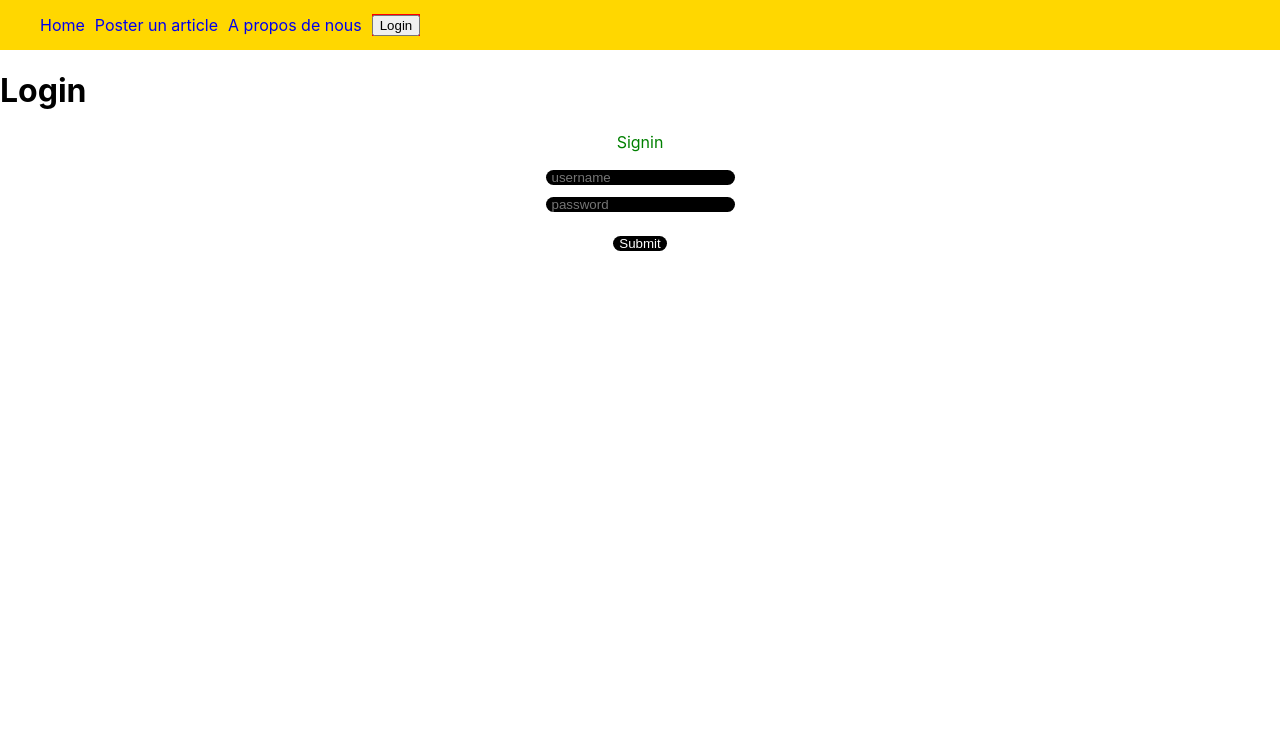
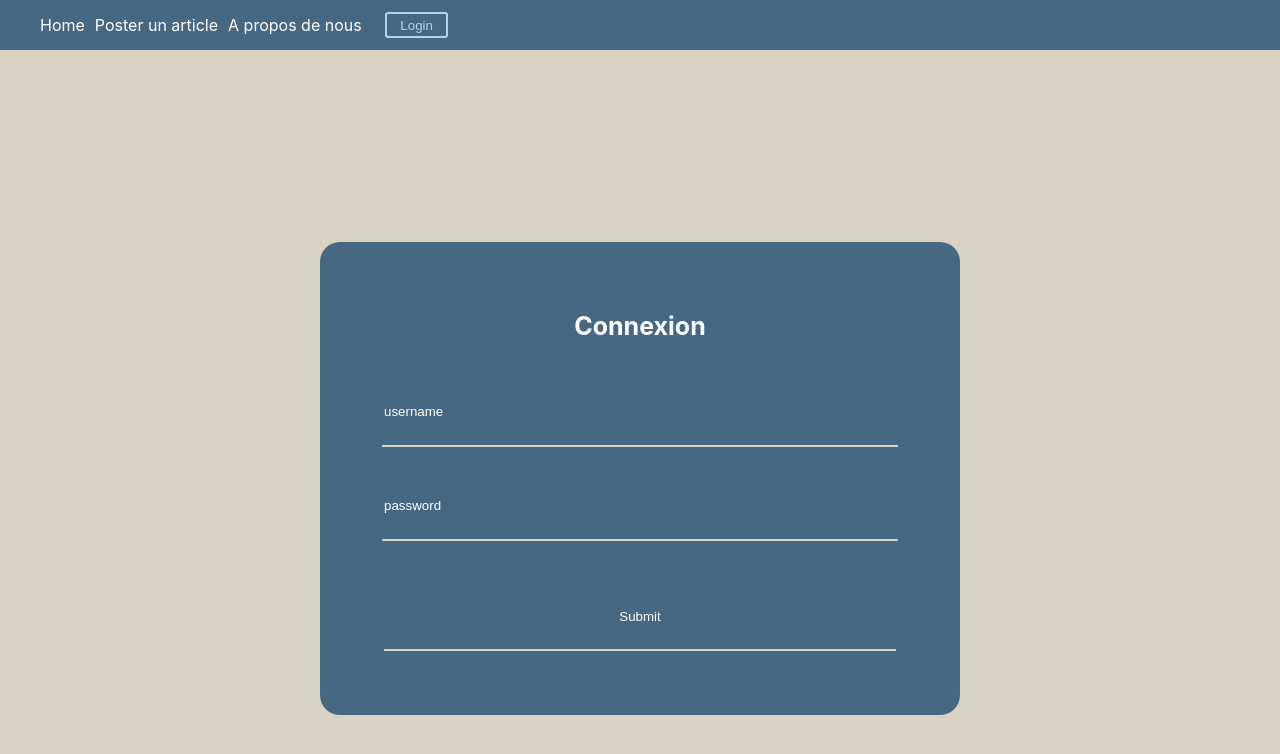
Before and after one commit to EauDeux/React-Project-AK, a React (Create React App) app: page /login in a window 1280 px wide. Shown: the top 754 px of the page. Built offline with nearby package versions, Linux system fonts and the light colour scheme.

Commit message:
add styled nav + form

```diff
--- a/src/components/header/Nav.styled.js
+++ b/src/components/header/Nav.styled.js
@@ -1,11 +1,12 @@
 import styled from 'styled-components'
 
 export const StyledNav = styled.nav`
-  background-color: gold;
+  background-color: #476883;
   width: 100%;
   height: 50px;
   display: flex;
   align-items: center;
+  color: white;
   /* justify-content: space-around; */
 `
 
@@ -18,6 +19,7 @@ export const StyledUl = styled.ul`
 
 export const StyledLink = styled.a`
   text-decoration: none;
+  color: white;
   display: block;
   margin-right: 10px;
 `
--- /dev/null
+++ b/src/components/logout/Button.styled.js
@@ -0,0 +1,10 @@
+import styled from 'styled-components'
+
+export const StyledButton = styled.button`
+  background: transparent;
+  border-radius: 3px;
+  border: 2px solid ${props => props.theme.main};
+  color: ${props => props.theme.main};
+  margin: 0.5em 1em;
+  padding: 0.25em 1em;
+`
--- a/src/components/logout/index.js
+++ b/src/components/logout/index.js
@@ -1,6 +1,7 @@
 import React from 'react'
-import styled from 'styled-components'
 import { useHistory } from 'react-router-dom'
+
+import { StyledButton } from './Button.styled'
 
 const Logout = () => {
   const history = useHistory()
@@ -16,23 +17,16 @@ const Logout = () => {
   }
 
   return (
-    <Container>
+    <>
       {isToken ? (
-        <LogoutButton onClick={handleLogout}>Déconnexion</LogoutButton>
+        <StyledButton theme={{ main: 'red' }} onClick={handleLogout}>
+          Déconnexion
+        </StyledButton>
       ) : (
-        <button onClick={handleSignIn}>Login</button>
+        <StyledButton onClick={handleSignIn}>Login</StyledButton>
       )}
-    </Container>
+    </>
   )
 }
 
-const LogoutButton = styled.button`
-  padding: 12px;
-  background-color: green;
-`
-
-const Container = styled.div`
-  background-color: red;
-`
-
 export default Logout
--- /dev/null
+++ b/src/components/signin/Form.Styled.js
@@ -0,0 +1,42 @@
+import styled from 'styled-components'
+
+export const StyledSpan = styled.span`
+  color: white;
+  margin-top: 5px;
+  margin-bottom: 12px;
+  font-weight: bold;
+  font-size: 25px;
+`
+
+export const StyledForm = styled.form`
+  display: flex;
+  flex-direction: column;
+  align-items: center;
+  /* justify-content: center; */
+  background-color: #476883;
+  /* opacity: 0.5; */
+  width: 40%;
+  padding: 5%;
+  border-radius: 20px;
+  margin-left: auto;
+  margin-right: auto;
+  margin-top: 15%;
+`
+
+export const SigninInput = styled.input`
+  /* margin: 6px 0px;
+  border-radius: 12px;
+  border: none;
+  background-color: white;
+  heignt: 30px;
+  color: white;
+  padding: 0px 6px; */
+  border-radius: initial;
+  border: none;
+  border-bottom: solid 2px #d9d2c2;
+  background-color: #476883;
+  width: 100%;
+  padding-top: 10%;
+  padding-bottom: 5%;
+  color: white;
+`
--- a/src/components/signin/index.js
+++ b/src/components/signin/index.js
@@ -1,8 +1,9 @@
 import React, { useState } from 'react'
-import styled from 'styled-components'
 // import axios from 'axios'
 import { useHistory } from 'react-router-dom'
 import PropTypes from 'prop-types'
+
+import { StyledForm, StyledSpan, SigninInput } from './Form.Styled'
 
 // eslint-disable-next-line no-unused-vars
 const Signin = ({ submit }) => {
@@ -16,7 +17,7 @@ const Signin = ({ submit }) => {
 
   return (
     <StyledForm onSubmit={e => submit(e, formState, setErrorMessage, history)}>
-      <StyledSpan>Signin</StyledSpan>
+      <StyledSpan>Connexion</StyledSpan>
       <SigninInput
         placeholder='username'
         // onChange={e => setUserName(e.target.value)}
@@ -35,27 +36,6 @@ const Signin = ({ submit }) => {
   )
 }
 
-const StyledSpan = styled.span`
-  color: green;
-  margin-bottom: 12px;
-`
-
-const StyledForm = styled.form`
-  display: flex;
-  flex-direction: column;
-  align-items: center;
-  justify-content: center;
-`
-
-const SigninInput = styled.input`
-  margin: 6px 0px;
-  border-radius: 12px;
-  border: none;
-  background-color: black;
-  heignt: 30px;
-  color: white;
-  padding: 0px 6px;
-`
 Signin.propTypes = {
   submit: PropTypes.any
 }
--- a/src/config/globalStyle.js
+++ b/src/config/globalStyle.js
@@ -4,14 +4,17 @@ const GlobalStyle = createGlobalStyle`
   html, body {
     margin: 0;
     padding: 0;
-    /* background-color: red; */
+    background-color: #D9D2C2;
   }
 
   a {
     text-decoration: none;
+    color: white;
   }
 
-
+  input::placeholder {
+  color: white;
+  }
 
 `
 
--- a/src/config/theme.js
+++ b/src/config/theme.js
@@ -1,5 +1,6 @@
 const theme = {
-  primary: 'blue'
+  primary: 'blue',
+  main: 'lightblue'
 }
 
 export { theme }
--- a/src/pages/home.js
+++ b/src/pages/home.js
@@ -1,12 +1,10 @@
 import React from 'react'
-
-import Post from '../components/post'
 
 const Home = () => {
   return (
     <div>
       <h1>Home</h1>
-      <Post></Post>
+      {/* <Post></Post> */}
     </div>
   )
 }
--- a/src/pages/login.js
+++ b/src/pages/login.js
@@ -45,7 +45,7 @@ const Login = ({ history }) => {
   })
   return (
     <div>
-      <h1>Login</h1>
+      {/* <h1>Login</h1> */}
       <Signin submit={submit}></Signin>
     </div>
   )
```
